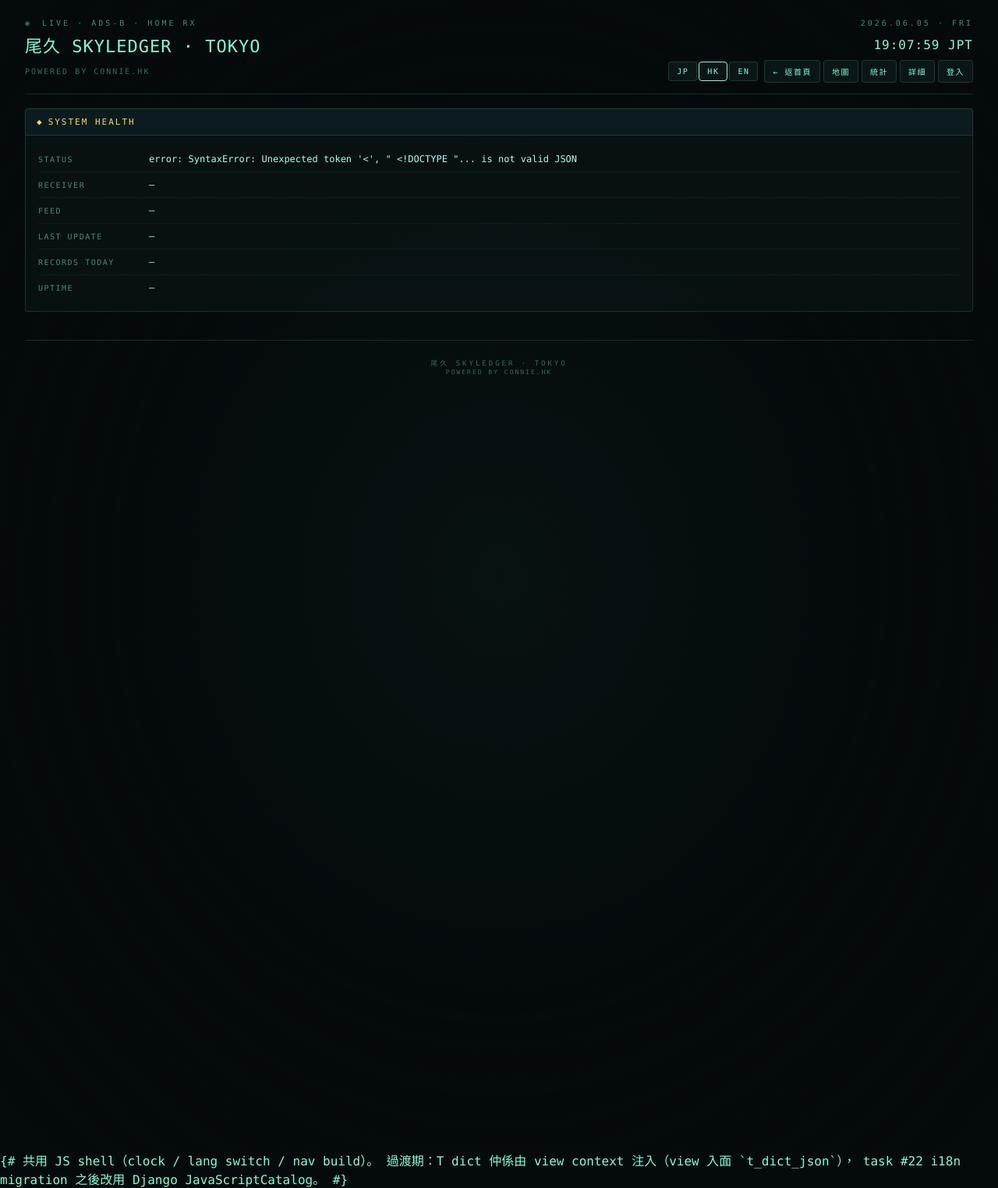
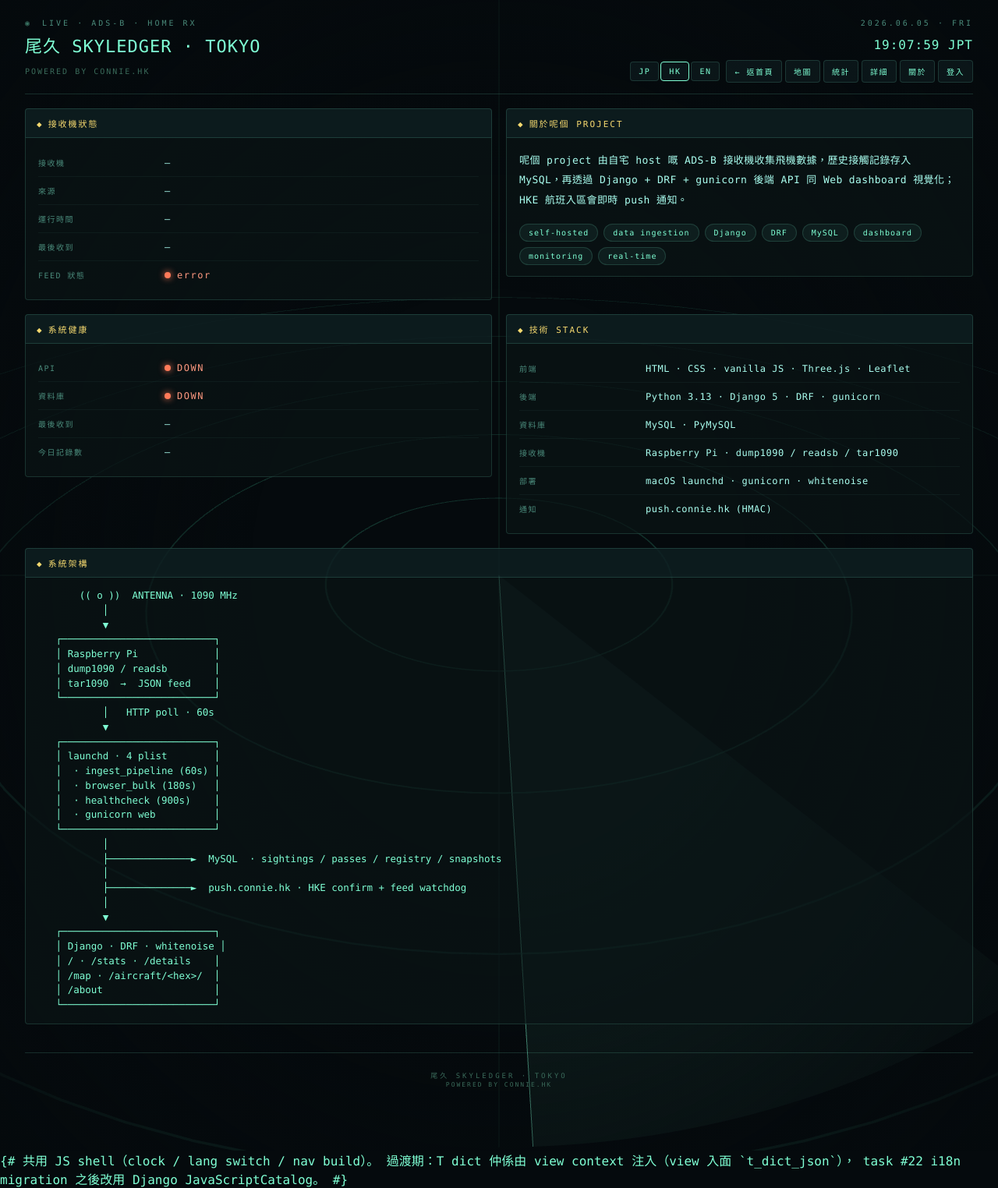
Before and after one commit to 0xc0nn1e/oguskyledger, a Django app: page /about/ in a window 1280 px wide. Shown: the whole page at 78% size. Run offline with Django 5.2, Linux system fonts and the light colour scheme; data that the repository does not hold is empty.

Commit message:
.env 合併入 src/config.json + /about 5 panels 全 restore + 細 fix
- .env / .env.example del 左，剝 django-environ。SECRET_KEY / DEBUG /
  ALLOWED_HOSTS 全部入 src/config.json 嘅 django block，settings.py
  直接由 PLANE_HISTORY['django'] 讀
- /about page restore 5 panels：Receiver Status / Project / Health /
  Tech Stack / Architecture diagram，inline CSS/JS 抽出做 about.css /
  about.js（ES module）。Stack desc + diagram 講 Django / DRF /
  gunicorn / whitenoise，hide port number，user-facing routes only
- base.html nav 加 /about link
- _legacy_strings.py about_desc 3 lang 由 http.server 改去 Django + DRF

```diff
--- a/requirements.txt
+++ b/requirements.txt
@@ -1,7 +1,6 @@
 Django==5.2.14
 PyMySQL==1.2.0
 asgiref==3.11.1
-django-environ==0.13.0
 django-filter==25.2
 djangorestframework==3.17.1
 gunicorn==26.0.0
--- a/src/config.example.json
+++ b/src/config.example.json
@@ -20,5 +20,10 @@
   },
   "push": {
     "secret": "CHANGE_ME"
+  },
+  "django": {
+    "secret_key": "CHANGE_ME_RUN_get_random_secret_key",
+    "debug": false,
+    "allowed_hosts": ["127.0.0.1", "localhost"]
   }
 }
--- /dev/null
+++ b/static/css/about.css
@@ -0,0 +1,49 @@
+/* /about page — 由舊 ABOUT_HTML inline <style> 抽出。
+   5 個 panel：Receiver Status / Project / Health / Stack / Architecture diagram。 */
+
+#radar { position:fixed; inset:0; z-index:0; width:100vw; height:100vh; }
+.bg-vignette {
+  position:fixed; inset:0; z-index:1; pointer-events:none;
+  background:radial-gradient(ellipse at center, transparent 35%, rgba(5,10,13,0.85) 95%);
+}
+
+:root { --warn:#ff7a59; --warn-light:#ff9a80; }
+
+.about-grid { display:grid; grid-template-columns:1fr 1fr; gap:18px; align-items:start; }
+.about-grid section.panel { margin-bottom:18px; }
+
+/* receiver / health kv */
+.kv .row { grid-template-columns:150px 1fr; padding:10px 0; font-size:12px; }
+.kv .v { letter-spacing:0.5px; }
+
+/* feed status pill — 顏色 by status (ok/stale/down) */
+.feed { display:inline-flex; align-items:center; gap:8px; letter-spacing:1.5px; }
+.feed .dot { width:8px; height:8px; border-radius:50%; display:inline-block; background:var(--x-muted); }
+.feed.ok { color:var(--mint); }
+.feed.ok .dot { background:var(--mint); box-shadow:0 0 8px var(--mint); animation:blink 2s infinite; }
+.feed.stale { color:var(--amber); }
+.feed.stale .dot { background:var(--amber); box-shadow:0 0 8px var(--amber); }
+.feed.down { color:var(--warn-light); }
+.feed.down .dot { background:var(--warn); box-shadow:0 0 8px var(--warn); }
+
+/* project description + tag pills */
+.desc { font-size:13px; line-height:1.95; color:var(--mint-light); letter-spacing:0.4px; margin:2px 0 0; }
+.tags { display:flex; flex-wrap:wrap; gap:7px; margin-top:18px; }
+.tags span {
+  font-size:10px; letter-spacing:1px; color:var(--mint);
+  border:var(--border); border-radius:999px; padding:5px 11px;
+  background:rgba(127,255,212,0.06);
+}
+
+/* architecture ASCII diagram */
+.arch {
+  margin:0; overflow-x:auto; font-size:12.5px; line-height:1.5;
+  color:var(--mint); white-space:pre; letter-spacing:0;
+  font-family:'SF Mono','Menlo','Courier New',monospace;
+}
+
+@media (max-width:700px) {
+  .about-grid { grid-template-columns:1fr; gap:0; }
+  .kv .row { grid-template-columns:120px 1fr; }
+  .arch { font-size:10px; line-height:1.45; }
+}
--- /dev/null
+++ b/static/js/about.js
@@ -0,0 +1,103 @@
+// /about page JS — 由舊 ABOUT_HTML inline <script> 抽出。
+// fetch /api/about 每 5 秒更新 receiver / feed health + Three.js radar 背景。
+
+import * as THREE from 'https://unpkg.com/three@0.160.0/build/three.module.js';
+
+// ===== format helpers =====
+
+function relTime(secs) {
+  if (secs == null) return '—';
+  let n, u;
+  if (secs < 60) { n = secs; u = T.about_unit_sec; }
+  else if (secs < 3600) { n = Math.floor(secs/60); u = T.about_unit_min; }
+  else if (secs < 86400) { n = Math.floor(secs/3600); u = T.about_unit_hr; }
+  else { n = Math.floor(secs/86400); u = T.about_unit_day; }
+  return (T.about_ago_fmt || '{n} {u}前').replace('{n}', n).replace('{u}', u);
+}
+
+function uptimeFmt(secs) {
+  const d = Math.floor(secs/86400);
+  const h = Math.floor((secs%86400)/3600);
+  const m = Math.floor((secs%3600)/60);
+  if (d > 0) return `${d}d ${pad(h)}h`;
+  if (h > 0) return `${h}h ${pad(m)}m`;
+  return `${m}m`;
+}
+
+function setFeed(id, cls, txt) {
+  const el = document.getElementById(id);
+  if (el) el.className = 'feed ' + cls;
+  const tx = document.getElementById(id + '-txt');
+  if (tx) tx.textContent = txt;
+}
+
+// ===== load + render =====
+
+async function loadAbout() {
+  let r = null;
+  try { r = await (await fetch('/api/about')).json(); } catch (e) { r = null; }
+  const ok = !!r;
+  if (ok) {
+    document.getElementById('ab-receiver').textContent = r.receiver;
+    document.getElementById('ab-source').textContent = r.source;
+    document.getElementById('ab-uptime').textContent = uptimeFmt(r.uptime_secs);
+    document.getElementById('ab-last').textContent = relTime(r.last_update_secs);
+    setFeed('ab-feed', r.feed_health, T['about_feed_' + r.feed_health] || r.feed_health);
+  } else {
+    setFeed('ab-feed', 'down', 'error');
+  }
+  // System Health 個 panel：頁面攞到 data 即係 API + DB 都 ok
+  setFeed('hl-api', ok ? 'ok' : 'down', ok ? 'OK' : 'DOWN');
+  setFeed('hl-db', ok ? 'ok' : 'down', ok ? 'OK' : 'DOWN');
+  document.getElementById('hl-last').textContent = ok ? relTime(r.last_update_secs) : '—';
+  document.getElementById('hl-records').textContent =
+    (ok && r.records_today != null) ? r.records_today : '—';
+}
+loadAbout();
+setInterval(loadAbout, 5000);
+
+// ===== Three.js radar 背景 =====
+const MINT = 0x7fffd4, AMBER = 0xf5d96f, RING = 0x1f5a4a;
+const canvas = document.getElementById('radar');
+const scene = new THREE.Scene();
+const camera = new THREE.PerspectiveCamera(45, innerWidth/innerHeight, 0.1, 200);
+camera.position.set(0, 8, 14); camera.lookAt(0, 0, 0);
+const renderer = new THREE.WebGLRenderer({ canvas, alpha:true, antialias:true });
+renderer.setSize(innerWidth, innerHeight);
+renderer.setPixelRatio(Math.min(devicePixelRatio, 2));
+for (const r of [2,4,6,8,10]) {
+  scene.add(new THREE.Mesh(
+    new THREE.RingGeometry(r-0.01, r+0.01, 96),
+    new THREE.MeshBasicMaterial({ color:RING, transparent:true, opacity:0.5, side:THREE.DoubleSide })
+  )).rotation.x = -Math.PI/2;
+}
+scene.add(new THREE.LineSegments(
+  new THREE.BufferGeometry().setFromPoints([
+    new THREE.Vector3(-10,0,0), new THREE.Vector3(10,0,0),
+    new THREE.Vector3(0,0,-10), new THREE.Vector3(0,0,10),
+  ]),
+  new THREE.LineBasicMaterial({ color:RING, transparent:true, opacity:0.35 })
+));
+const sweepGroup = new THREE.Group();
+sweepGroup.add(new THREE.Line(
+  new THREE.BufferGeometry().setFromPoints([new THREE.Vector3(0,0,0), new THREE.Vector3(10,0,0)]),
+  new THREE.LineBasicMaterial({ color:MINT, transparent:true, opacity:0.7 })
+));
+const wedge = new THREE.Mesh(
+  new THREE.CircleGeometry(10, 48, -Math.PI/4, Math.PI/4),
+  new THREE.MeshBasicMaterial({ color:MINT, transparent:true, opacity:0.08, side:THREE.DoubleSide })
+);
+wedge.rotation.x = -Math.PI/2;
+sweepGroup.add(wedge);
+scene.add(sweepGroup);
+addEventListener('resize', () => {
+  camera.aspect = innerWidth/innerHeight;
+  camera.updateProjectionMatrix();
+  renderer.setSize(innerWidth, innerHeight);
+});
+function animate() {
+  sweepGroup.rotation.y -= 0.012;
+  renderer.render(scene, camera);
+  requestAnimationFrame(animate);
+}
+animate();
--- a/templates/base.html
+++ b/templates/base.html
@@ -98,7 +98,8 @@
       const links = `<a href="/">${esc(T.link_back_home || 'HOME')}</a>`
                   + `<a href="/map">${esc(T.nav_map || 'MAP')}</a>`
                   + `<a href="/stats">${esc(T.nav_stats || 'STATS')}</a>`
-                  + `<a href="/details">${esc(T.nav_details || 'DETAILS')}</a>`;
+                  + `<a href="/details">${esc(T.nav_details || 'DETAILS')}</a>`
+                  + `<a href="/about">${esc(T.nav_about || 'ABOUT')}</a>`;
       try {
         const me = await (await fetch('/api/me')).json();
         if (me.username) {
--- a/templates/web/about.html
+++ b/templates/web/about.html
@@ -1,44 +1,135 @@
 {% extends "base.html" %}
-{% load i18n %}
+{% load static %}
 
-{% block title %}{% trans "About · plane-history" %}{% endblock %}
+{% block title %}{{ T.about_title|default:"關於 · plane-history" }}{% endblock %}
+
+{% block extra_css %}
+<link rel="stylesheet" href="{% static 'css/about.css' %}">
+{% endblock %}
+
+{% block radar_bg %}
+<canvas id="radar"></canvas>
+<div class="bg-vignette"></div>
+{% endblock %}
 
 {% block content %}
+  <div class="about-grid">
+    <section class="panel">
+      <div class="panel-hdr"><span class="diamond">◆</span><span id="hdr-receiver"></span></div>
+      <div class="panel-body">
+        <div class="kv">
+          <div class="row"><div class="k" id="lbl-receiver"></div><div class="v" id="ab-receiver">—</div></div>
+          <div class="row"><div class="k" id="lbl-source"></div><div class="v" id="ab-source">—</div></div>
+          <div class="row"><div class="k" id="lbl-uptime"></div><div class="v" id="ab-uptime">—</div></div>
+          <div class="row"><div class="k" id="lbl-last-update"></div><div class="v" id="ab-last">—</div></div>
+          <div class="row"><div class="k" id="lbl-feed"></div><div class="v"><span class="feed" id="ab-feed"><span class="dot"></span><span id="ab-feed-txt">—</span></span></div></div>
+        </div>
+      </div>
+    </section>
+
+    <section class="panel">
+      <div class="panel-hdr"><span class="diamond">◆</span><span id="hdr-project"></span></div>
+      <div class="panel-body">
+        <p class="desc" id="about-desc"></p>
+        <div class="tags">
+          <span>self-hosted</span><span>data ingestion</span><span>Django</span><span>DRF</span>
+          <span>MySQL</span><span>dashboard</span><span>monitoring</span><span>real-time</span>
+        </div>
+      </div>
+    </section>
+  </div>
+
+  <div class="about-grid">
+    <section class="panel">
+      <div class="panel-hdr"><span class="diamond">◆</span><span id="hdr-health"></span></div>
+      <div class="panel-body">
+        <div class="kv">
+          <div class="row"><div class="k" id="lbl-api"></div><div class="v"><span class="feed" id="hl-api"><span class="dot"></span><span id="hl-api-txt">—</span></span></div></div>
+          <div class="row"><div class="k" id="lbl-db"></div><div class="v"><span class="feed" id="hl-db"><span class="dot"></span><span id="hl-db-txt">—</span></span></div></div>
+          <div class="row"><div class="k" id="lbl-last-update2"></div><div class="v" id="hl-last">—</div></div>
+          <div class="row"><div class="k" id="lbl-records-today"></div><div class="v" id="hl-records">—</div></div>
+        </div>
+      </div>
+    </section>
+
+    <section class="panel">
+      <div class="panel-hdr"><span class="diamond">◆</span><span id="hdr-stack"></span></div>
+      <div class="panel-body">
+        <div class="kv">
+          <div class="row"><div class="k" id="stack-frontend"></div><div class="v">HTML · CSS · vanilla JS · Three.js · Leaflet</div></div>
+          <div class="row"><div class="k" id="stack-backend"></div><div class="v">Python 3.13 · Django 5 · DRF · gunicorn</div></div>
+          <div class="row"><div class="k" id="stack-db"></div><div class="v">MySQL · PyMySQL</div></div>
+          <div class="row"><div class="k" id="stack-receiver"></div><div class="v">Raspberry Pi · dump1090 / readsb / tar1090</div></div>
+          <div class="row"><div class="k" id="stack-deploy"></div><div class="v">macOS launchd · gunicorn · whitenoise</div></div>
+          <div class="row"><div class="k" id="stack-notify"></div><div class="v">push.connie.hk (HMAC)</div></div>
+        </div>
+      </div>
+    </section>
+  </div>
+
   <section class="panel">
-    <div class="panel-hdr"><span class="diamond">◆</span>{% trans "System health" %}</div>
+    <div class="panel-hdr"><span class="diamond">◆</span><span id="hdr-arch"></span></div>
     <div class="panel-body">
-      <div class="kv" id="about-kv">
-        <div class="row"><div class="k">{% trans "status" %}</div><div class="v" id="about-status">{% trans "loading…" %}</div></div>
-        <div class="row"><div class="k">{% trans "receiver" %}</div><div class="v" id="about-receiver">—</div></div>
-        <div class="row"><div class="k">{% trans "feed" %}</div><div class="v" id="about-feed">—</div></div>
-        <div class="row"><div class="k">{% trans "last update" %}</div><div class="v" id="about-last">—</div></div>
-        <div class="row"><div class="k">{% trans "records today" %}</div><div class="v" id="about-today">—</div></div>
-        <div class="row"><div class="k">{% trans "uptime" %}</div><div class="v" id="about-uptime">—</div></div>
-      </div>
+<pre class="arch">       (( o ))  ANTENNA · 1090 MHz
+           │
+           ▼
+   ┌──────────────────────────┐
+   │ Raspberry Pi             │
+   │ dump1090 / readsb        │
+   │ tar1090  →  JSON feed    │
+   └──────────────────────────┘
+           │   HTTP poll · 60s
+           ▼
+   ┌──────────────────────────┐
+   │ launchd · 4 plist        │
+   │  · ingest_pipeline (60s) │
+   │  · browser_bulk (180s)   │
+   │  · healthcheck (900s)    │
+   │  · gunicorn web          │
+   └──────────────────────────┘
+           │
+           ├──────────────►  MySQL  · sightings / passes / registry / snapshots
+           │
+           ├──────────────►  push.connie.hk · HKE confirm + feed watchdog
+           │
+           ▼
+   ┌──────────────────────────┐
+   │ Django · DRF · whitenoise │
+   │ / · /stats · /details    │
+   │ /map · /aircraft/&lt;hex&gt;/  │
+   │ /about                   │
+   └──────────────────────────┘</pre>
     </div>
   </section>
 {% endblock %}
 
 {% block extra_js %}
 <script>
-  // gettext() 由 base.html 嘅 jsi18n catalog 提供（global function）。
-  // 同 base.html 入面舊 `const T = ...` 可以共存：呢個 page 用 gettext，舊 page 仍 use T。
-  async function loadAbout() {
-    try {
-      const r = await fetch('/api/about').then(x => x.json());
-      document.getElementById('about-status').textContent = gettext('ok');
-      document.getElementById('about-receiver').textContent = r.receiver || '—';
-      document.getElementById('about-feed').textContent = r.feed_health || '—';
-      document.getElementById('about-last').textContent =
-        r.last_update_secs == null ? '—' : interpolate(gettext('%(s)ss ago'), {s: r.last_update_secs}, true);
-      document.getElementById('about-today').textContent = r.records_today ?? '—';
-      const u = r.uptime_secs || 0;
-      const h = Math.floor(u/3600), m = Math.floor((u%3600)/60), s = u%60;
-      document.getElementById('about-uptime').textContent = `${h}h ${m}m ${s}s`;
-    } catch (e) {
-      document.getElementById('about-status').textContent = 'error: ' + String(e);
-    }
+  function setTxt(id, key, fallback) {
+    const el = document.getElementById(id);
+    if (el) el.textContent = T[key] || fallback || '';
   }
-  loadAbout();
+  setTxt('hdr-receiver', 'about_hdr_receiver');
+  setTxt('hdr-project', 'about_hdr_project');
+  setTxt('hdr-health', 'about_hdr_health');
+  setTxt('hdr-stack', 'about_hdr_stack');
+  setTxt('hdr-arch', 'about_hdr_arch');
+  setTxt('lbl-receiver', 'about_lbl_receiver');
+  setTxt('lbl-source', 'about_lbl_source');
+  setTxt('lbl-uptime', 'about_lbl_uptime');
+  setTxt('lbl-last-update', 'about_lbl_last_update');
+  setTxt('lbl-last-update2', 'about_lbl_last_update');
+  setTxt('lbl-feed', 'about_lbl_feed');
+  setTxt('lbl-api', 'about_lbl_api');
+  setTxt('lbl-db', 'about_lbl_db');
+  setTxt('lbl-records-today', 'about_lbl_records_today');
+  setTxt('stack-frontend', 'about_stack_frontend');
+  setTxt('stack-backend', 'about_stack_backend');
+  setTxt('stack-db', 'about_stack_db');
+  setTxt('stack-receiver', 'about_stack_receiver');
+  setTxt('stack-deploy', 'about_stack_deploy');
+  setTxt('stack-notify', 'about_stack_notify');
+  setTxt('about-desc', 'about_desc');
 </script>
+<script type="module" src="{% static 'js/about.js' %}"></script>
 {% endblock %}
--- a/web/_legacy_strings.py
+++ b/web/_legacy_strings.py
@@ -54,7 +54,7 @@ STRINGS = {
         'about_unit_min': '分',
         'about_unit_hr': '時間',
         'about_unit_day': '日',
-        'about_desc': '自宅に設置したADS-B受信機から航空機データを取得し、MySQLに履歴を保存したうえで、Python（標準ライブラリの http.server）によるAPIとWebダッシュボードで可視化しています。',
+        'about_desc': '自宅に設置したADS-B受信機から航空機データを取得し、MySQLに履歴を保存。Django + DRF + gunicorn によるバックエンドAPIとWebダッシュボードで可視化、HKE便がエリアに入ったらリアルタイムでpush通知も送信します。',
         'home_subtitle': '東京・尾久の自宅受信機で取得した航空機データを記録・可視化する個人開発プロジェクトです。',
         'stats_note': 'これらの統計は MySQL に保存された過去の航空機コンタクトから算出しています。',
         'details_note': '運航会社・機種・航路・国・高度レンジで過去の航空機コンタクトを検索・絞り込みできます。',
@@ -205,7 +205,7 @@ STRINGS = {
         'about_unit_min': '分',
         'about_unit_hr': '小時',
         'about_unit_day': '日',
-        'about_desc': '呢個 project 由自己 host 嘅 ADS-B 接收機收集飛機數據，將歷史接觸記錄存入 MySQL，再透過 Python（stdlib http.server）後端 API 同 Web dashboard 將近期飛機活動視覺化。',
+        'about_desc': '呢個 project 由自宅 host 嘅 ADS-B 接收機收集飛機數據，歷史接觸記錄存入 MySQL，再透過 Django + DRF + gunicorn 後端 API 同 Web dashboard 視覺化；HKE 航班入區會即時 push 通知。',
         'home_subtitle': '由東京尾久自宅接收機收集飛機數據、記錄同視覺化嘅個人 project。',
         'stats_note': '呢啲統計係由 MySQL 入面儲存嘅歷史飛機接觸記錄計出嚟。',
         'details_note': '可以按航空公司、機型、航線、國家同高度範圍搜尋同篩選歷史飛機接觸記錄。',
@@ -356,7 +356,7 @@ STRINGS = {
         'about_unit_min': 'min',
         'about_unit_hr': 'hr',
         'about_unit_day': 'day',
-        'about_desc': 'This project collects ADS-B aircraft data from a self-hosted receiver, stores historical contacts in MySQL, and visualizes recent aircraft activity through a Python backend (stdlib http.server) and web dashboard.',
+        'about_desc': 'Self-hosted ADS-B receiver feeding into a Django + DRF + gunicorn backend, with MySQL for historical contacts and a real-time web dashboard. HKE flights entering the area trigger a push notification.',
         'home_subtitle': 'Personal ADS-B flight data dashboard powered by a self-hosted receiver in Oku, Tokyo.',
         'stats_note': 'These statistics are calculated from historical aircraft contacts stored in MySQL.',
         'details_note': 'Search and filter historical aircraft contacts by operator, aircraft type, route, country and altitude range.',
```
Also changed, not shown: planehistory/settings.py (+8 -19 lines), README.md.
